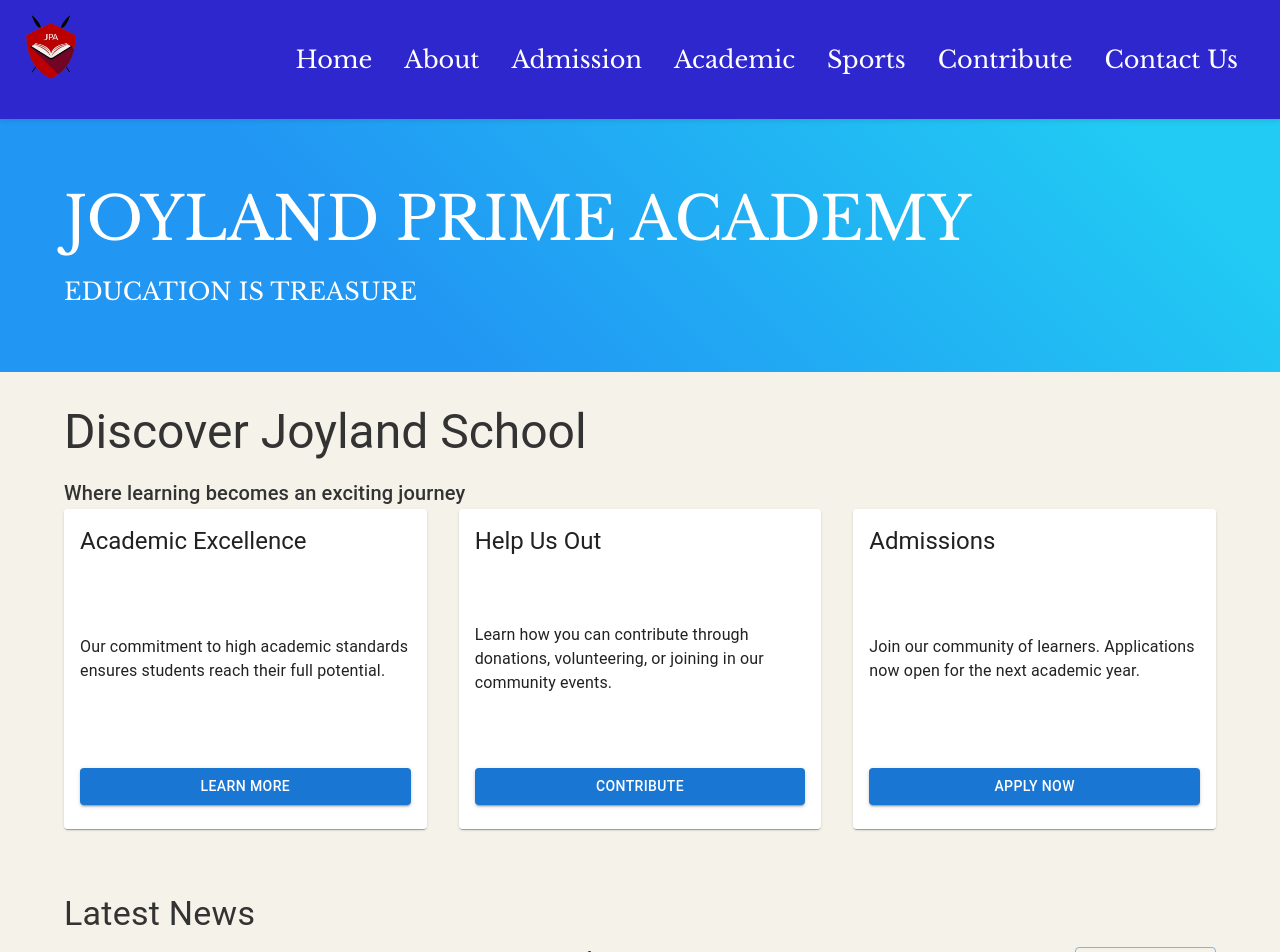
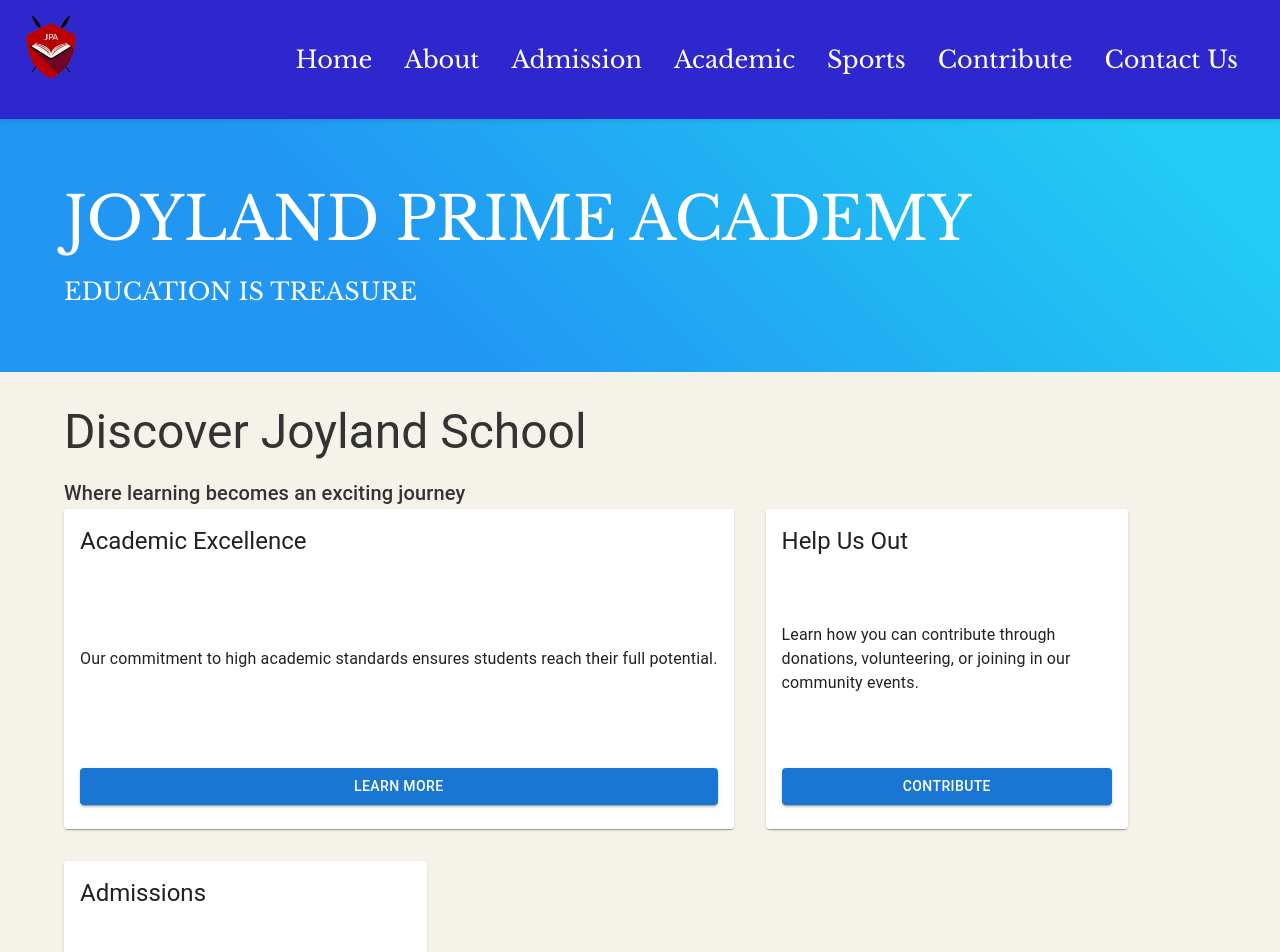
Before and after one commit to ClintasaurusRex/joylandSchool, a React (Vite) app in the folder schoolProject/: page / in a window 1280 px wide. Shown: the top 952 px of the page. Built offline with nearby package versions, Linux system fonts and the light colour scheme.

Commit message:
starting to set up firebase

```diff
--- a/schoolProject/package.json
+++ b/schoolProject/package.json
@@ -17,6 +17,7 @@
     "@popperjs/core": "^2.11.8",
     "@sanity/client": "^6.28.2",
     "bootstrap": "^5.3.3",
+    "firebase": "^11.4.0",
     "react": "^19.0.0",
     "react-bootstrap": "^2.10.9",
     "react-dom": "^19.0.0",
--- a/schoolProject/src/pages/HomePage.jsx
+++ b/schoolProject/src/pages/HomePage.jsx
@@ -75,7 +75,7 @@ const HomePage = () => {
 
         <Container>
           <Grid container spacing={4}>
-            <Grid item xs={12} md={4}>
+            <Grid item size={{ xs: 12, sm: 4 }}>
               <Card>
                 <CardContent className="content-cart">
                   <Typography variant="h5" gutterBottom>
```
Also changed, not shown: schoolProject/src/utils/config.js (added, +9 -0 lines), 1 other file (tests, documents, lock files or other folders).
